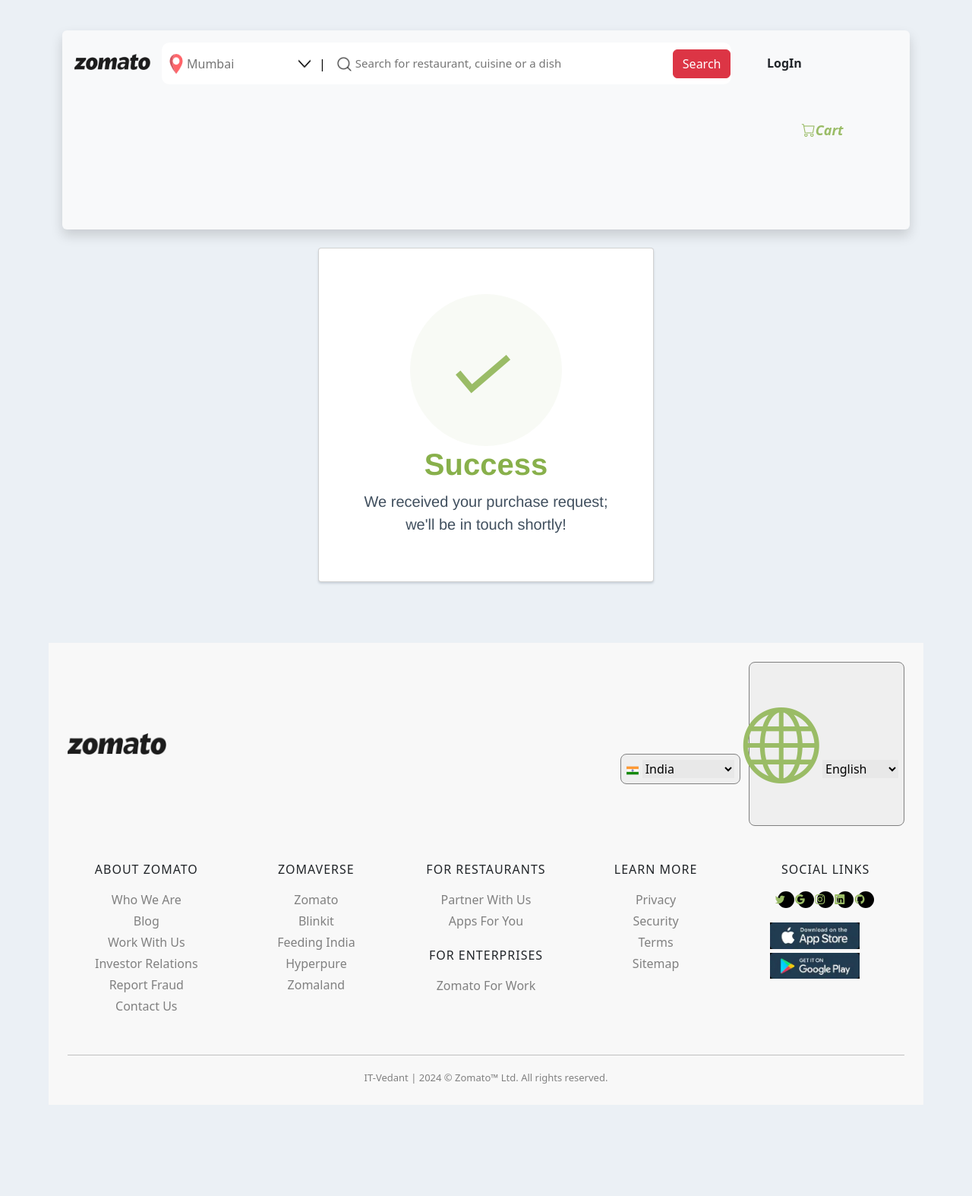
After one commit to SahilRathod1206/Zomato-Clone, a Django app: page /paymentSuccess/ in a window 1280 px wide. The commit adds this page. Shown: the whole page at 76% size. Run offline with Django 5.2, Linux system fonts and the light colour scheme; some libraries are stand-ins or nearby versions.

Commit message:
Add payment success page and update checkout/payment functionality
- Added paymentSuccess.html template for displaying payment success message
- Updated checkout.html and payment.html templates to include Razorpay payment integration
- Updated views.py to handle payment success callback and redirect to payment success page
- Updated urls.py to include URL mapping for the payment success page
- Modified db.sqlite3 and cached files related to the changes

```diff
--- a/orderFood/orderFoodApp/templates/checkout.html
+++ b/orderFood/orderFoodApp/templates/checkout.html
@@ -5,8 +5,8 @@
 
 <div class="container">
 
-    <a href="javascript:history.go(-1)"><i class="bi bi-arrow-left"></i></a> <h2 class="mt-1 mb-4">Checkout</h2>
-
+    <a href="javascript:history.go(-1)"><i class="bi bi-arrow-left"></i></a>
+    <h2 class="mt-1 mb-4">Checkout</h2>
     <!-- Cart Items -->
     {% for x in cart_items %}
     <div class="cart-item m-3">
--- /dev/null
+++ b/orderFood/orderFoodApp/templates/paymentSuccess.html
@@ -0,0 +1,58 @@
+{% extends 'base2.html' %}
+{% load static %}
+{% block title %} Best Restaurants in India - Zomato {% endblock %}
+{% block body %}
+<style>
+  body {
+    text-align: center;
+    padding: 40px 0;
+    background: #ebf0f5;
+  }
+  h1 {
+    color: #88b04b;
+    font-family: "Nunito Sans", "Helvetica Neue", sans-serif;
+    font-weight: 900;
+    font-size: 40px;
+    margin-bottom: 10px;
+  }
+  p {
+    color: #404f5e;
+    font-family: "Nunito Sans", "Helvetica Neue", sans-serif;
+    font-size: 20px;
+    margin: 0;
+  }
+  i {
+    color: #9abc66;
+    font-size: 100px;
+    line-height: 200px;
+    margin-left: -15px;
+  }
+  .card {
+    background: white;
+    padding: 60px;
+    border-radius: 4px;
+    box-shadow: 0 2px 3px #c8d0d8;
+    display: inline-block;
+    margin: 0 auto;
+  }
+</style>
+<div class="card">
+  <div
+    style="
+      border-radius: 200px;
+      height: 200px;
+      width: 200px;
+      background: #f8faf5;
+      margin: 0 auto;
+    "
+  >
+    <i class="checkmark">✓</i>
+  </div>
+  <h1>Success</h1>
+  <p>
+    We received your purchase request;<br />
+    we'll be in touch shortly!
+  </p>
+</div>
+
+{% endblock %}
--- a/orderFood/orderFoodApp/urls.py
+++ b/orderFood/orderFoodApp/urls.py
@@ -13,6 +13,7 @@ urlpatterns = [
     path('remove/<int:fid>', views.remove, name='remove'),
     path('checkout/', views.checkout, name='checkout'),
     path('makePayment/', views.makePayment, name='makePayment'),
+    path('paymentSuccess/', views.paymentSuccess, name='paymentSuccess'),
     path('book_table/', views.book_table, name='book_table'),
     path('bookedTable/', views.bookedTable, name='bookedTable'),
     path('cancelBooking/<int:bid>/', views.cancelBooking, name='cancelBooking'),
--- a/orderFood/orderFoodApp/views.py
+++ b/orderFood/orderFoodApp/views.py
@@ -141,7 +141,7 @@ def makePayment(req):
     for x in orders:
         total_price += (x.product.F_price * x.quantity)
         oid = x.order_id
-    client = razorpay.Client(auth=("rzp_test_9r4EOeXGU6g", "1OOx43XwALcea48VsFWTdZ9a"))
+    client = razorpay.Client(auth=("rzp_test_9r4EOeXGU6gUh9", "1OOx43XwALcea48VsFWTdZ9a"))
     data = {
     "amount": total_price*100,
     "currency": "INR",
@@ -154,6 +154,9 @@ def makePayment(req):
     c.delete()
     orders.update(is_completed=True)
     return render(req,"payment.html",context)
+
+def paymentSuccess(req):
+    return render(req,"paymentSuccess.html")
 
 def restDetail(req,rid):
     restaurant = Restaurants.objects.get(R_id = rid)
```
Also changed, not shown: orderFood/orderFoodApp/templates/payment.html (+11 -4 lines), orderFood/db.sqlite3.
